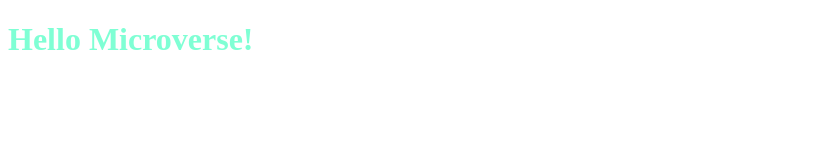
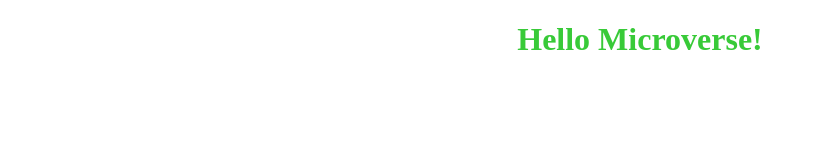
Before and after one commit to moise-mulungu/HelloMicroverse, a website: page index.html in a window 1280 px wide. Shown: the whole page, without its empty margins (0-814 px from the left). Drawn offline with Linux system fonts and the light colour scheme.

Commit message:
change the title of the document

```diff
--- a/index.html
+++ b/index.html
@@ -4,7 +4,7 @@
     <meta charset="UTF-8">
     <meta http-equiv="X-UA-Compatible" content="IE=edge">
     <meta name="viewport" content="width=device-width, initial-scale=1.0">
-    <title>Document</title>
+    <title>Linters</title>
     <link rel="stylesheet" href="style.css">
 </head>
 <body>
--- a/style.css
+++ b/style.css
@@ -1,3 +1,4 @@
 .header {
-  color: aquamarine;
+  color: #38ca38;
+  text-align: center;
 }
```
Also changed, not shown: README.md.
